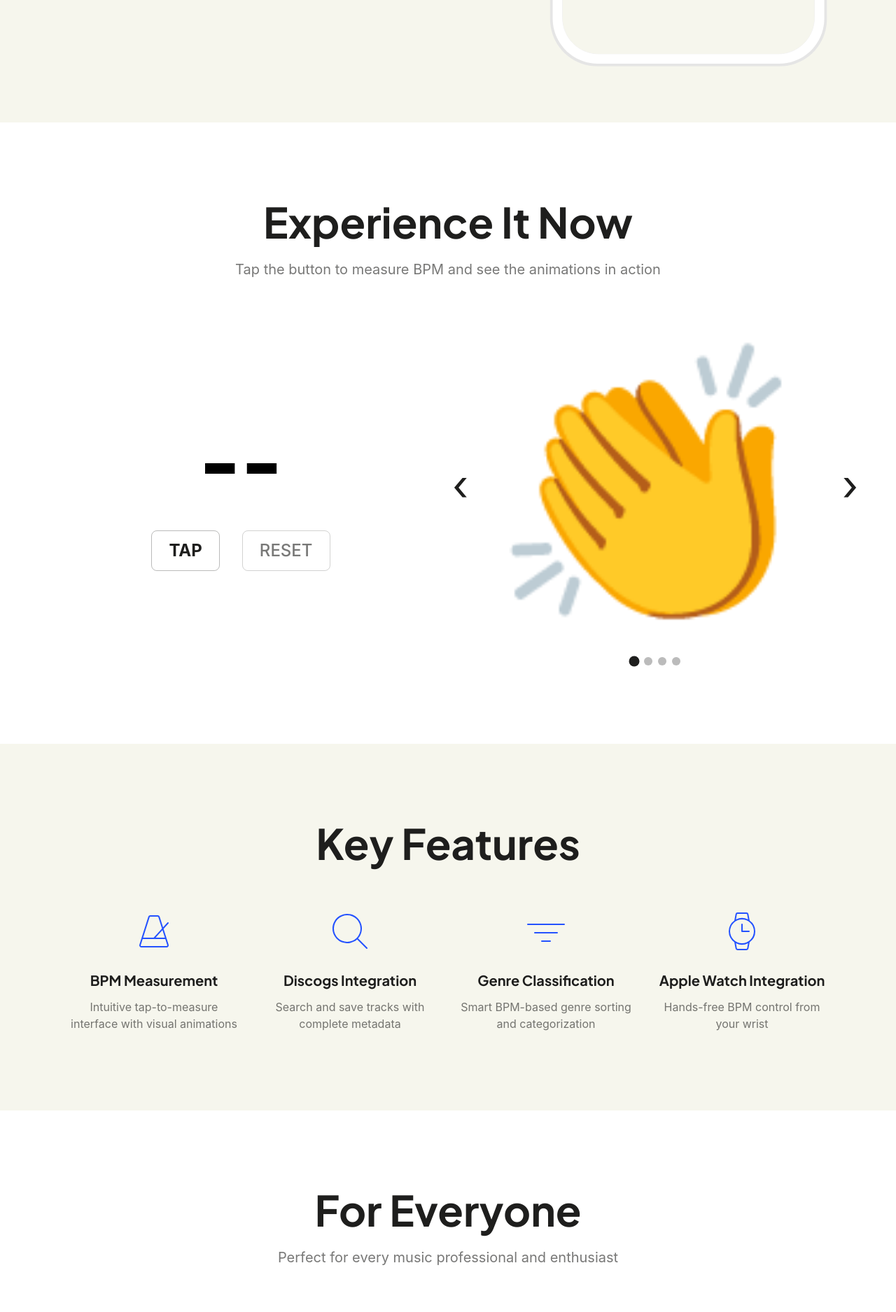
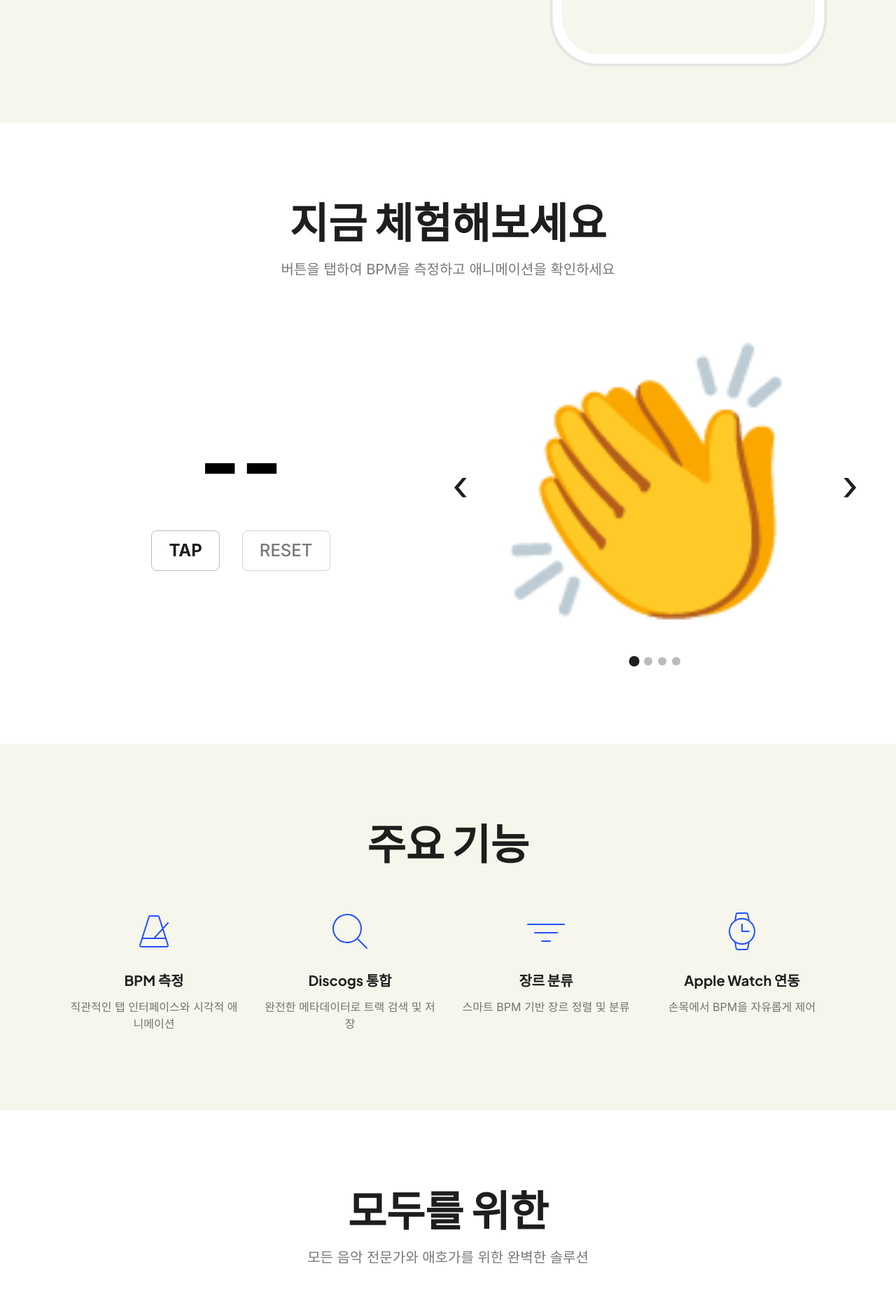
Before and after one commit to objktt/kolektt_landingpage, a Next.js app: page /bpm-collect in a window 1280 px wide. Shown: the part 880-2755 px from the top of the page at 70% size. Built offline with nearby package versions, Linux system fonts and the light colour scheme; no server answers; grey boxes are pictures that could not be loaded; a web font is replaced by a local one.

Commit message:
feat: add Korean/English language support to BPM Collect page

```diff
--- a/app/bpm-collect/page.tsx
+++ b/app/bpm-collect/page.tsx
@@ -7,12 +7,137 @@
 import BPMCalculator from "@/components/marketing/bpm-calculator";
 import UltraSimpleSelector from "@/components/marketing/ultra-simple-selector";
 import { useTheme } from "@/context/ThemeContext";
+import { useLanguage } from "@/context/LanguageContext";
 import { Metronome, MagnifyingGlass, FunnelSimple, Watch } from "@phosphor-icons/react";
 
 export default function BpmCollectPage() {
   const [bpm, setBpm] = useState(0);
   const [isActive, setIsActive] = useState(false);
   const { theme } = useTheme();
+  const { language } = useLanguage();
+
+  const content = {
+    KO: {
+      hero: {
+        title: "BPM Collect",
+        description: "직관적인 애니메이션으로 BPM을 측정하고, Discogs 통합 검색, 장르 기반 분류로 완벽한 세트리스트를 만드세요.",
+        download: "다운로드",
+        appStore: "App Store",
+      },
+      experience: {
+        title: "지금 체험해보세요",
+        description: "버튼을 탭하여 BPM을 측정하고 애니메이션을 확인하세요",
+      },
+      features: {
+        title: "주요 기능",
+        items: [
+          {
+            title: "BPM 측정",
+            description: "직관적인 탭 인터페이스와 시각적 애니메이션",
+          },
+          {
+            title: "Discogs 통합",
+            description: "완전한 메타데이터로 트랙 검색 및 저장",
+          },
+          {
+            title: "장르 분류",
+            description: "스마트 BPM 기반 장르 정렬 및 분류",
+          },
+          {
+            title: "Apple Watch 연동",
+            description: "손목에서 BPM을 자유롭게 제어",
+          },
+        ],
+      },
+      forEveryone: {
+        title: "모두를 위한",
+        description: "모든 음악 전문가와 애호가를 위한 완벽한 솔루션",
+        users: [
+          {
+            title: "클럽 DJ",
+            subtitle: "프로페셔널 공연을 위한",
+            description: "클럽 나이트를 위한 완벽한 세트리스트 제작. 정확한 BPM 매칭으로 매끄러운 전환을 만드세요.",
+          },
+          {
+            title: "모바일 DJ",
+            subtitle: "이벤트와 공연을 위한",
+            description: "현장에서 즉시 BPM 측정. 공연 중에도 트랙을 실시간으로 분석하세요.",
+          },
+          {
+            title: "음악 컬렉터",
+            subtitle: "바이닐 애호가를 위한",
+            description: "체계적인 바이닐 레코드 관리. 정확한 BPM 데이터와 포괄적인 메타데이터로 컬렉션을 정리하세요.",
+          },
+          {
+            title: "음악 프로듀서",
+            subtitle: "스튜디오 프로덕션을 위한",
+            description: "프로덕션을 위한 참고 트랙 BPM 분석. 템포를 완벽하게 매칭하고 전문가급 음악을 만드세요.",
+          },
+        ],
+      },
+    },
+    EN: {
+      hero: {
+        title: "BPM Collect",
+        description: "Measure BPM with intuitive animations, search Discogs integration, and create perfect setlists with genre-based classification.",
+        download: "Download on the",
+        appStore: "App Store",
+      },
+      experience: {
+        title: "Experience It Now",
+        description: "Tap the button to measure BPM and see the animations in action",
+      },
+      features: {
+        title: "Key Features",
+        items: [
+          {
+            title: "BPM Measurement",
+            description: "Intuitive tap-to-measure interface with visual animations",
+          },
+          {
+            title: "Discogs Integration",
+            description: "Search and save tracks with complete metadata",
+          },
+          {
+            title: "Genre Classification",
+            description: "Smart BPM-based genre sorting and categorization",
+          },
+          {
+            title: "Apple Watch Integration",
+            description: "Hands-free BPM control from your wrist",
+          },
+        ],
+      },
+      forEveryone: {
+        title: "For Everyone",
+        description: "Perfect for every music professional and enthusiast",
+        users: [
+          {
+            title: "Club DJ",
+            subtitle: "For Professional Performances",
+            description: "Perfect setlist creation for club nights. Create seamless transitions with precise BPM matching.",
+          },
+          {
+            title: "Mobile DJ",
+            subtitle: "For Events and Gigs",
+            description: "On-site instant BPM measurement. Analyze tracks on the fly during events without interrupting your performance.",
+          },
+          {
+            title: "Music Collector",
+            subtitle: "For Vinyl Enthusiasts",
+            description: "Systematic vinyl record management. Organize your collection with precise BPM data and comprehensive metadata.",
+          },
+          {
+            title: "Music Producer",
+            subtitle: "For Studio Productions",
+            description: "Reference track BPM analysis for your productions. Match tempos perfectly and create professional-quality music.",
+          },
+        ],
+      },
+    },
+  };
+
+  const data = content[language] || content.EN;
 
   const handleTap = () => {
     setIsActive(true);
@@ -38,12 +163,10 @@
               className="flex-1 text-center lg:text-left"
             >
               <h1 className={`text-6xl md:text-7xl lg:text-8xl font-bold mb-8 ${theme === "dark" ? "text-white" : "text-primary"} leading-tight`}>
-                BPM Collect
+                {data.hero.title}
               </h1>
               <p className={`text-xl md:text-2xl ${theme === "dark" ? "text-white/60" : "text-primary/60"} leading-relaxed mb-12`}>
-                Measure BPM with intuitive animations, search Discogs
-                integration, and create perfect setlists with genre-based
-                classification.
+                {data.hero.description}
               </p>
               <div className="flex flex-col sm:flex-row justify-center lg:justify-start gap-5">
                 <a
@@ -63,10 +186,10 @@
                   </svg>
                   <div className="text-left">
                     <p className="mb-1 text-xs text-white leading-tight">
-                      Download on the
+                      {data.hero.download}
                     </p>
                     <span className="text-lg font-semibold text-white">
-                      App Store
+                      {data.hero.appStore}
                     </span>
                   </div>
                 </a>
@@ -90,10 +213,10 @@
         <div className="container mx-auto px-6 md:px-12 lg:px-24">
           <div className="text-center mb-16">
             <h2 className={`text-5xl lg:text-6xl font-bold mb-6 ${theme === "dark" ? "text-white" : "text-primary"}`}>
-              Experience It Now
+              {data.experience.title}
             </h2>
             <p className={`text-xl ${theme === "dark" ? "text-white/60" : "text-primary/60"}`}>
-              Tap the button to measure BPM and see the animations in action
+              {data.experience.description}
             </p>
           </div>
 
@@ -114,7 +237,7 @@
         <div className="container mx-auto px-6 md:px-12 lg:px-24">
           <div className="text-center mb-16">
             <h2 className={`text-5xl lg:text-6xl font-bold mb-6 ${theme === "dark" ? "text-white" : "text-primary"}`}>
-              Key Features
+              {data.features.title}
             </h2>
           </div>
           <div className="grid md:grid-cols-2 lg:grid-cols-4 gap-8">
@@ -127,10 +250,10 @@
             >
               <Metronome size={64} weight="thin" className="text-accent mx-auto mb-6" />
               <h3 className={`text-xl font-bold mb-3 ${theme === "dark" ? "text-white" : "text-primary"}`}>
-                BPM Measurement
+                {data.features.items[0].title}
               </h3>
               <p className={`${theme === "dark" ? "text-white/60" : "text-primary/60"}`}>
-                Intuitive tap-to-measure interface with visual animations
+                {data.features.items[0].description}
               </p>
             </motion.div>
 
@@ -143,10 +266,10 @@
             >
               <MagnifyingGlass size={64} weight="thin" className="text-accent mx-auto mb-6" />
               <h3 className={`text-xl font-bold mb-3 ${theme === "dark" ? "text-white" : "text-primary"}`}>
-                Discogs Integration
+                {data.features.items[1].title}
               </h3>
               <p className={`${theme === "dark" ? "text-white/60" : "text-primary/60"}`}>
-                Search and save tracks with complete metadata
+                {data.features.items[1].description}
               </p>
             </motion.div>
 
@@ -159,10 +282,10 @@
             >
               <FunnelSimple size={64} weight="thin" className="text-accent mx-auto mb-6" />
               <h3 className={`text-xl font-bold mb-3 ${theme === "dark" ? "text-white" : "text-primary"}`}>
-                Genre Classification
+                {data.features.items[2].title}
               </h3>
               <p className={`${theme === "dark" ? "text-white/60" : "text-primary/60"}`}>
-                Smart BPM-based genre sorting and categorization
+                {data.features.items[2].description}
               </p>
             </motion.div>
 
@@ -175,10 +298,10 @@
             >
               <Watch size={64} weight="thin" className="text-accent mx-auto mb-6" />
               <h3 className={`text-xl font-bold mb-3 ${theme === "dark" ? "text-white" : "text-primary"}`}>
-                Apple Watch Integration
+                {data.features.items[3].title}
               </h3>
               <p className={`${theme === "dark" ? "text-white/60" : "text-primary/60"}`}>
-                Hands-free BPM control from your wrist
+                {data.features.items[3].description}
               </p>
             </motion.div>
           </div>
@@ -190,10 +313,10 @@
         <div className="container mx-auto px-6 md:px-12 lg:px-24">
           <div className="text-center mb-16">
             <h2 className={`text-5xl lg:text-6xl font-bold mb-6 ${theme === "dark" ? "text-white" : "text-primary"}`}>
-              For Everyone
+              {data.forEveryone.title}
             </h2>
             <p className={`text-xl ${theme === "dark" ? "text-white/60" : "text-primary/60"} max-w-3xl mx-auto`}>
-              Perfect for every music professional and enthusiast
+              {data.forEveryone.description}
             </p>
           </div>
 
@@ -214,13 +337,12 @@
                 />
               </div>
               <div className="relative z-10">
-              <h3 className={`text-2xl font-bold mb-3 ${theme === "dark" ? "text-white" : "text-primary"}`}>Club DJ</h3>
+              <h3 className={`text-2xl font-bold mb-3 ${theme === "dark" ? "text-white" : "text-primary"}`}>{data.forEveryone.users[0].title}</h3>
               <p className="mb-4 font-medium text-sm uppercase tracking-wide text-accent">
-                For Professional Performances
+                {data.forEveryone.users[0].subtitle}
               </p>
               <p className={`${theme === "dark" ? "text-white/60" : "text-primary/60"} leading-relaxed`}>
-                Perfect setlist creation for club nights. Create seamless
-                transitions with precise BPM matching.
+                {data.forEveryone.users[0].description}
               </p>
               </div>
             </motion.div>
@@ -242,14 +364,13 @@
               </div>
               <div className="relative z-10">
               <h3 className={`text-2xl font-bold mb-3 ${theme === "dark" ? "text-white" : "text-primary"}`}>
-                Mobile DJ
+                {data.forEveryone.users[1].title}
               </h3>
               <p className="mb-4 font-medium text-sm uppercase tracking-wide text-accent">
-                For Events and Gigs
+                {data.forEveryone.users[1].subtitle}
               </p>
               <p className={`${theme === "dark" ? "text-white/60" : "text-primary/60"} leading-relaxed`}>
-                On-site instant BPM measurement. Analyze tracks on the fly
-                during events without interrupting your performance.
+                {data.forEveryone.users[1].description}
               </p>
               </div>
             </motion.div>
@@ -271,14 +392,13 @@
               </div>
               <div className="relative z-10">
               <h3 className={`text-2xl font-bold mb-3 ${theme === "dark" ? "text-white" : "text-primary"}`}>
-                Music Collector
+                {data.forEveryone.users[2].title}
               </h3>
               <p className="mb-4 font-medium text-sm uppercase tracking-wide text-accent">
-                For Vinyl Enthusiasts
+                {data.forEveryone.users[2].subtitle}
               </p>
               <p className={`${theme === "dark" ? "text-white/60" : "text-primary/60"} leading-relaxed`}>
-                Systematic vinyl record management. Organize your collection
-                with precise BPM data and comprehensive metadata.
+                {data.forEveryone.users[2].description}
               </p>
               </div>
             </motion.div>
@@ -300,14 +420,13 @@
               </div>
               <div className="relative z-10">
               <h3 className={`text-2xl font-bold mb-3 ${theme === "dark" ? "text-white" : "text-primary"}`}>
-                Music Producer
+                {data.forEveryone.users[3].title}
               </h3>
               <p className="mb-4 font-medium text-sm uppercase tracking-wide text-accent">
-                For Studio Productions
+                {data.forEveryone.users[3].subtitle}
               </p>
               <p className={`${theme === "dark" ? "text-white/60" : "text-primary/60"} leading-relaxed`}>
-                Reference track BPM analysis for your productions. Match tempos
-                perfectly and create professional-quality music.
+                {data.forEveryone.users[3].description}
               </p>
               </div>
             </motion.div>
```
